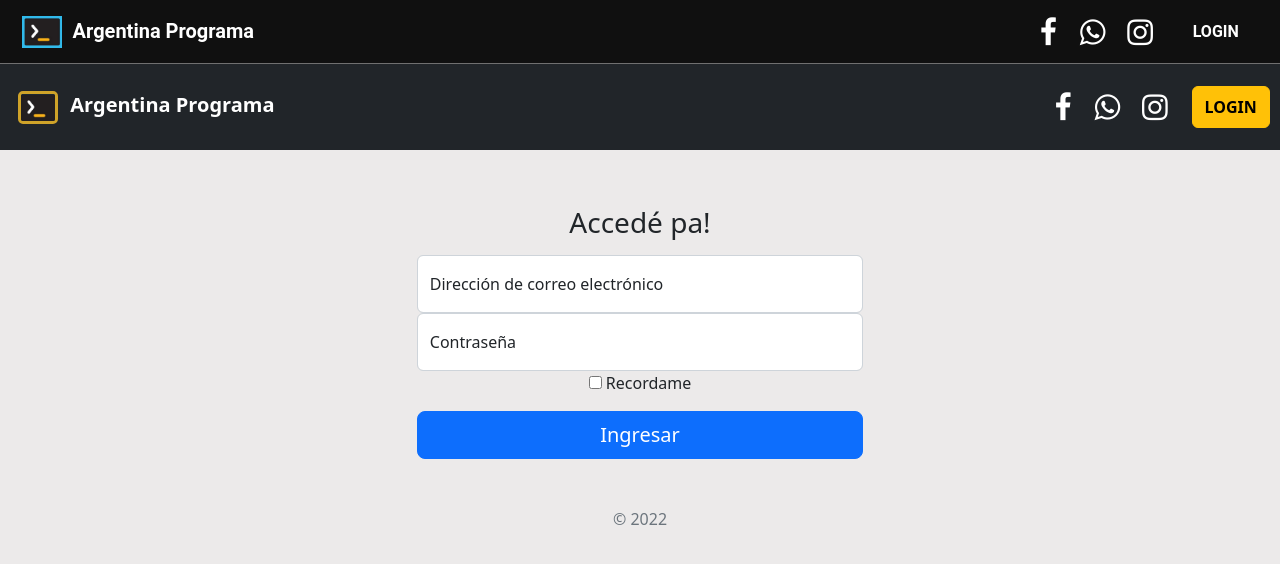
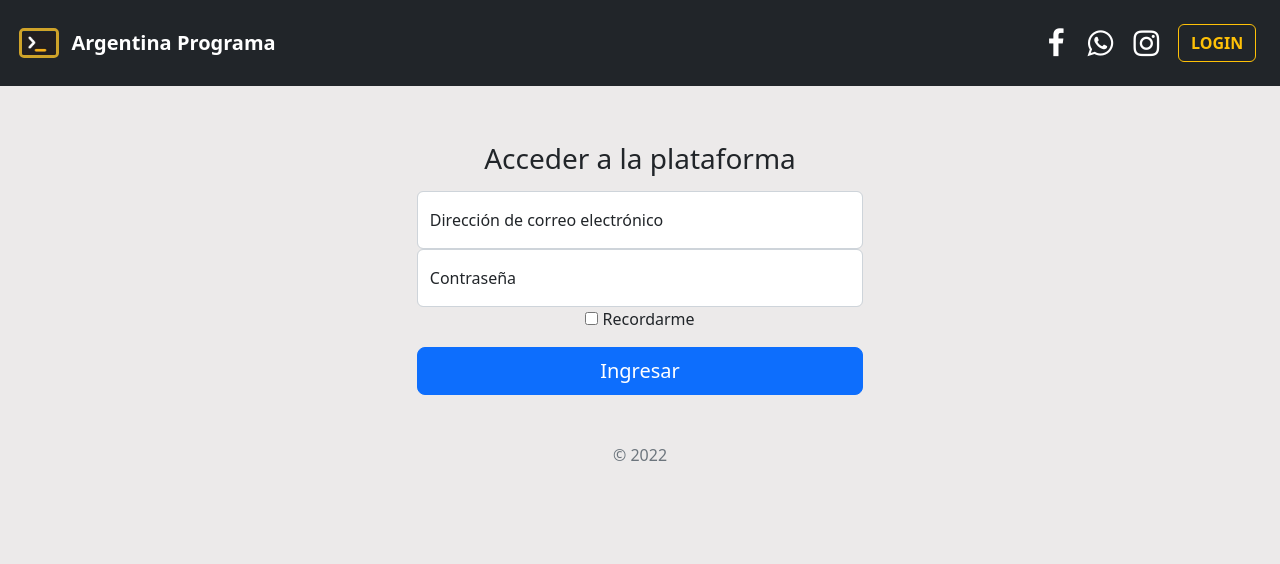
Before and after one commit to FacuMe/ArgProg-Portfolio, an Angular app: page /login in a window 1280 px wide. Shown: the top 564 px of the page. Built offline with nearby package versions, Linux system fonts and the light colour scheme.

Commit message:
nuevo commit

```diff
--- a/src/app/app.component.css
+++ b/src/app/app.component.css
@@ -1,27 +1,14 @@
-@import "~@angular/material/prebuilt-themes/deeppurple-amber.css";
-
-.expanded-toolbar {
-    justify-content: space-between;
-    background-color: #101010;
-    color: white;
-    border-bottom: 1px solid rgba(255, 255, 255, 0.40);
+#brand {
+  margin-left: 1.5%;
 }
 
-.expanded-toolbar .mat-button {
-    font-size: 12pt;
-    color: white;
-    font-weight: bold;
+#brand-name {
+  padding-left: 5%;
 }
 
-.toolbar-links {
-  display: flex;
-  margin-right: 3%;
-}
-
-#media-icons {
-    display: flex;
-    margin-left: -10%;
-    margin-right: 25%;
+#brand-logo {
+  border: 3px solid #cfa329;
+  border-radius: 5px;
 }
 
 .fa {
@@ -34,39 +21,14 @@
 }
 
 .fa-whatsapp {
-    padding-right: 25%;
+  padding-right: 26px;
 }
 
 .fa:hover {
   opacity: 0.7;
 }
 
-#brand-name {
-  padding-left: 5%;
-}
-
-/* solo para barra bootstrap */
-#brand-logo {
-  max-width: 40px;
-  width: 30;
-  height: 20;
-  margin-left: 2.5%;
-  border: 3px solid #cfa329;
-  border-radius: 5px;
-}
-
-
-/* solo para barra bootstrap */
-#navbar-button-login {
-  margin-right: 15%;
-  margin-top: 14px;
-  margin-bottom: 14px;
-}
-
-/*solo para barra material */
-#brand-logoo {
-  max-width: 40px;
-  width: 30;
-  height: 20;
+#loginbutton {
+  margin-right: 1.2%;
   margin-left: 2.5%;
 }
--- a/src/app/app.component.html
+++ b/src/app/app.component.html
@@ -1,35 +1,15 @@
-<mat-toolbar class="expanded-toolbar">
-  <div routerLink="/">
-    <a class="navbar-brand" href="#">
-      <img id="brand-logoo" src="../assets/argprop-logo.jpg" alt="ArgProg-logo">
-      <span id="brand-name"><b>Argentina Programa</b></span>
-    </a>
-  </div>
-  <div class="toolbar-links">
-    <div id="media-icons">
+<nav class="navbar navbar-expand-lg navbar-dark bg-dark">
+  <a routerLink="/" id="brand" class="navbar-brand" href="#">
+    <img id="brand-logo" width="40" height="30" class="d-inline-block align-top" src="../assets/argprop-logo2.jpg" alt="ArgProg-logo">
+    <b id="brand-name">Argentina Programa</b>
+  </a>
+  <div class="container-fluid justify-content-end">
+    <div id="socialicons" class="d-flex">
       <a href="#" class="fa fa-facebook"></a>
       <a href="#" class="fa fa-whatsapp"></a>
       <a href="#" class="fa fa-instagram"></a>
     </div>
-    <button mat-button routerLink="/login">LOGIN</button>
-  </div>
-</mat-toolbar>
-
-<nav class="navbar navbar-expand navbar-dark bg-dark">
-  <div routerLink="/" class="container-fluid">
-    <a class="navbar-brand" href="#">
-      <img id="brand-logo" src="../assets/argprop-logo2.jpg" alt="ArgProg-logo" class="d-inline-block align-text-top">
-      <span id="brand-name"><b>Argentina Programa</b></span>
-    </a>
-  </div>
-  <div class="toolbar-links">
-    <div id="media-icons">
-      <a href="#" class="fa fa-facebook"></a>
-      <a href="#" class="fa fa-whatsapp"></a>
-      <a href="#" class="fa fa-instagram"></a>
-    </div>
-    <button routerLink="/login" type="button" id="navbar-button-login" class="btn btn-warning"><b>LOGIN</b></button>
+    <button routerLink="/login" id="loginbutton" type="button" class="btn btn-outline-warning"><b>LOGIN</b></button>
   </div>
 </nav>
-
 <router-outlet></router-outlet>
--- /dev/null
+++ b/src/app/experience.ts
@@ -0,0 +1,9 @@
+export interface Experience {
+    id?: number;
+    puesto: string;
+    empresa: string;
+    jornada: string;
+    lugar: string;
+    inicio: string;
+    finalizacion: string
+}
--- a/src/app/login/login.component.html
+++ b/src/app/login/login.component.html
@@ -1,7 +1,7 @@
 <div class="container">
     <form class="login-form">
         <h1 class="h3 mb-3 fw-normal">
-            Accedé pa!
+            Acceder a la plataforma
         </h1>
         <div class="form-floating">
             <input type="email" class="form-control" id="floatingInput" placeholder="name@example.com">
@@ -13,7 +13,7 @@
         </div>
         <div class="checkbox mb-3">
             <label>
-                <input type="checkbox" value="remember-me"> Recordame
+                <input type="checkbox" value="remember-me"> Recordarme
             </label>
         </div>
         <button class="w-100 btn btn-lg btn-primary" type="submit">Ingresar</button>
--- /dev/null
+++ b/src/app/mock-experience.ts
@@ -0,0 +1,13 @@
+import {Experience} from "./experience"
+
+export const EXPERIENCES: Experience[] = [
+    {
+        id: 1,
+        puesto: "abogado",
+        empresa: "poder judicial",
+        jornada: "full-time",
+        lugar: "san justo",
+        inicio: "agosto 2014",
+        finalizacion: "actualidad"
+    }
+];
--- a/src/app/portfolio-about/portfolio-about.component.html
+++ b/src/app/portfolio-about/portfolio-about.component.html
@@ -1,7 +1,7 @@
 <div class="container-fluid">
     <div class="about">
         <div class="title">
-            <p>Perfil</p>
+            <h2>Perfil</h2>
             <div class="edit-buttons">
                 <i class="fa fa-pencil" aria-hidden="true"></i>
             </div>
--- a/src/app/portfolio-header/portfolio-header.component.html
+++ b/src/app/portfolio-header/portfolio-header.component.html
@@ -7,8 +7,8 @@
                 <i class="fa fa-pencil" aria-hidden="true"></i>
             </div>
         </div>
-        <div class="personal-data">
-            <div>
+        <div class="row personal-data">
+            <div class="col-xl-3 col-md-6">
                 <div>
                     <p class="title"><b>Facundo Menéndez</b></p>
                 </div>
--- a/src/app/portfolio-sections/portfolio-sections.component.css
+++ b/src/app/portfolio-sections/portfolio-sections.component.css
@@ -39,3 +39,61 @@
     opacity: 0.7;
     cursor: pointer;
   }
+
+
+
+
+
+
+
+
+
+
+
+
+
+
+
+
+
+
+
+
+
+
+
+
+
+
+
+
+
+
+
+
+
+.card-block {
+    padding: 1.25rem;
+ }
+
+.progress {
+    height: 6px;
+    overflow: visible;
+    margin-bottom: 10px;
+ }
+
+.bg-c-red {
+   background: #FF5370;
+}
+
+.bg-c-blue {
+    background: #4099ff;
+ }
+
+ .bg-c-green {
+    background: #2ed8b6;
+ }
+
+ .bg-c-yellow {
+    background: #FFB64D;
+ }
--- a/src/app/portfolio-sections/portfolio-sections.component.html
+++ b/src/app/portfolio-sections/portfolio-sections.component.html
@@ -6,6 +6,28 @@
                     <p>Experiencia</p>
                     <div class="edit-buttons">
                         <i class="fa fa-plus-circle" aria-hidden="true"></i>
+                    </div>
+                </div>
+                <div class="subsection">
+                    <div class="col-6">
+                        <p>
+                            dale gato
+                        </p>
+                    </div>
+                    <div class="edit-buttons">
+                        <i class="fa fa-pencil edit-icon" aria-hidden="true"></i>
+                        <i class="fa fa-trash delete-icon" aria-hidden="true"></i>
+                    </div>
+                </div>
+            </div>
+
+            <hr>
+
+            <div class="section">
+                <div class="title">
+                    <p>Educación</p>
+                    <div class="edit-buttons">
+                        <i class="fa fa-plus-circle" aria-hidden="true" (click)="toggleAdd()"></i>
                     </div>
                 </div>
                 <div class="subsection">
@@ -21,25 +43,84 @@
                 </div>
             </div>
 
+            <hr>
+
             <div class="section">
                 <div class="title">
-                <p>Educación</p>
+                    <p>Skills</p>
                     <div class="edit-buttons">
                         <i class="fa fa-plus-circle" aria-hidden="true"></i>
                     </div>
                 </div>
                 <div class="subsection">
-                <div class="col-6">
-                    <p>
-                        Lorem, ipsum dolor sit amet consectetur adipisicing elit. Iste dicta omnis sunt molestiae ipsam architecto, sapiente, inventore soluta culpa id enim, beatae fuga corporis itaque alias dolorem perspiciatis cum vero.
-                    </p>
-                </div>
+
+                    <div class="row container d-flex justify-content-center">
+                        <div class="col-xl-12">
+                            <div class="card proj-progress-card">
+                                <div class="card-block">
+                                    <div class="row">
+                                        <div class="col-xl-3 col-md-6">
+                                            <div class="d-flex justify-content-between">
+                                                <h6>HTML</h6>
                                                 <div class="edit-buttons">
                                                     <i class="fa fa-pencil edit-icon" aria-hidden="true"></i>
                                                     <i class="fa fa-trash delete-icon" aria-hidden="true"></i>
                                                 </div>
                                             </div>
+                                            <h5 class="m-b-30 f-w-700">25%</h5>
+                                            <div class="progress">
+                                                <div class="progress-bar bg-c-red" style="width:25%"></div>
                                             </div>
+                                        </div>
+                                        <div class="col-xl-3 col-md-6">
+                                            <div class="d-flex justify-content-between">
+                                                <h6>CSS</h6>
+                                                <div class="edit-buttons">
+                                                    <i class="fa fa-pencil edit-icon" aria-hidden="true"></i>
+                                                    <i class="fa fa-trash delete-icon" aria-hidden="true"></i>
+                                                </div>
+                                            </div>
+                                            <h5 class="m-b-30 f-w-700">65%</h5>
+                                            <div class="progress">
+                                                <div class="progress-bar bg-c-blue" style="width:65%"></div>
+                                            </div>
+                                        </div>
+                                        <div class="col-xl-3 col-md-6">
+                                            <div class="d-flex justify-content-between">
+                                                <h6>JAVASCRIPT</h6>
+                                                <div class="edit-buttons">
+                                                    <i class="fa fa-pencil edit-icon" aria-hidden="true"></i>
+                                                    <i class="fa fa-trash delete-icon" aria-hidden="true"></i>
+                                                </div>
+                                            </div>
+                                            <h5 class="m-b-30 f-w-700">85%</h5>
+                                            <div class="progress">
+                                                <div class="progress-bar bg-c-green" style="width:85%"></div>
+                                            </div>
+                                        </div>
+                                        <div class="col-xl-3 col-md-6">
+                                            <div class="d-flex justify-content-between">
+                                                <h6>ANGULAR</h6>
+                                                <div class="edit-buttons">
+                                                    <i class="fa fa-pencil edit-icon" aria-hidden="true"></i>
+                                                    <i class="fa fa-trash delete-icon" aria-hidden="true"></i>
+                                                </div>
+                                            </div>
+                                            <h5 class="m-b-30 f-w-700">45%</h5>
+                                            <div class="progress">
+                                                <div class="progress-bar bg-c-yellow" style="width:45%"></div>
+                                            </div>
+                                        </div>
+                                    </div>
+                                </div>
+                            </div>
+                        </div>
+                    </div>
+
+                </div>
+            </div>
+
+            <hr>
 
             <div class="section">
                 <div class="title">
--- a/src/app/portfolio-sections/portfolio-sections.component.ts
+++ b/src/app/portfolio-sections/portfolio-sections.component.ts
@@ -1,4 +1,6 @@
 import { Component, OnInit } from '@angular/core';
+import { Experience } from '../experience';
+import { EXPERIENCES } from '../mock-experience';
 
 @Component({
   selector: 'app-portfolio-sections',
@@ -8,10 +10,15 @@ import { Component, OnInit } from '@angular/core';
 export class PortfolioSectionsComponent implements OnInit {
 
   title: string = "SECTIONS";
+  experiences: Experience[] = EXPERIENCES;
 
   constructor() { }
 
   ngOnInit(): void {
   }
 
+  toggleAdd(){
+
+  }
+
 }
```
Also changed, not shown: src/assets/profile-image.jpg (added). Lines whose indentation alone changed are shown as unchanged.
